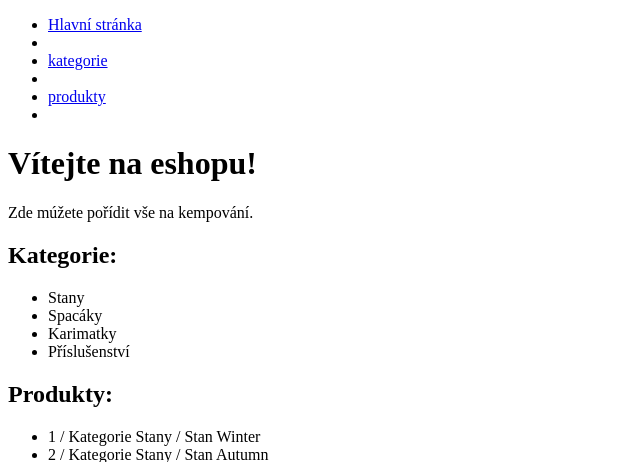
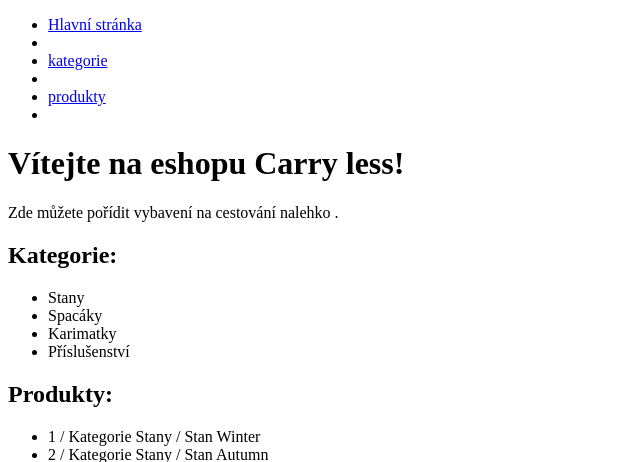
Before and after one commit to RiSOOO/PROJECT_CARRY_LESS, a Django app: page / in a window 1280 px wide. Shown: the top 462 px of the page, without its empty margins (0-640 px from the left). Run offline with Django 4.2, Linux system fonts and the light colour scheme.

Commit message:
drobná změna popisků

```diff
--- a/Carry_less/viewer/templates/kategorie.html
+++ b/Carry_less/viewer/templates/kategorie.html
@@ -2,7 +2,7 @@
 
     {% block content %}
     <h1>Kategorie</h1>
-    <p>Kategorie Vám napoví kam kliknout, aby jste se líp orientovali v nákupu.</p>
+    <p>Kategorie pro lepší orientaci v nákupu:</p>
 
     <h2>Naše portfolio:</h2>
     <ul>
--- a/Carry_less/viewer/templates/main.html
+++ b/Carry_less/viewer/templates/main.html
@@ -1,8 +1,8 @@
     {% extends 'base.html' %}
 
     {% block content %}
-    <h1>Vítejte na eshopu!</h1>
-    <p>Zde múžete pořídit vše na kempování.</p>
+    <h1>Vítejte na eshopu Carry less!</h1>
+    <p>Zde můžete pořídit vybavení na cestování nalehko .</p>
 
     <h2>Kategorie:</h2>
     <ul>
--- a/Carry_less/viewer/templates/produkty.html
+++ b/Carry_less/viewer/templates/produkty.html
@@ -2,7 +2,7 @@
 
     {% block content %}
     <h1>Produkty</h1>
-    <p>V produktech můžete najít všechny položky, které aktuálně nabízime k vaší spokojenosti.</p>
+    <p>Seznam všech položek k prodeji</p>
 
     <h2>Co můžeme nabídnout:</h2>
     <ul>
```
Also changed, not shown: Carry_less/db.sqlite3.
